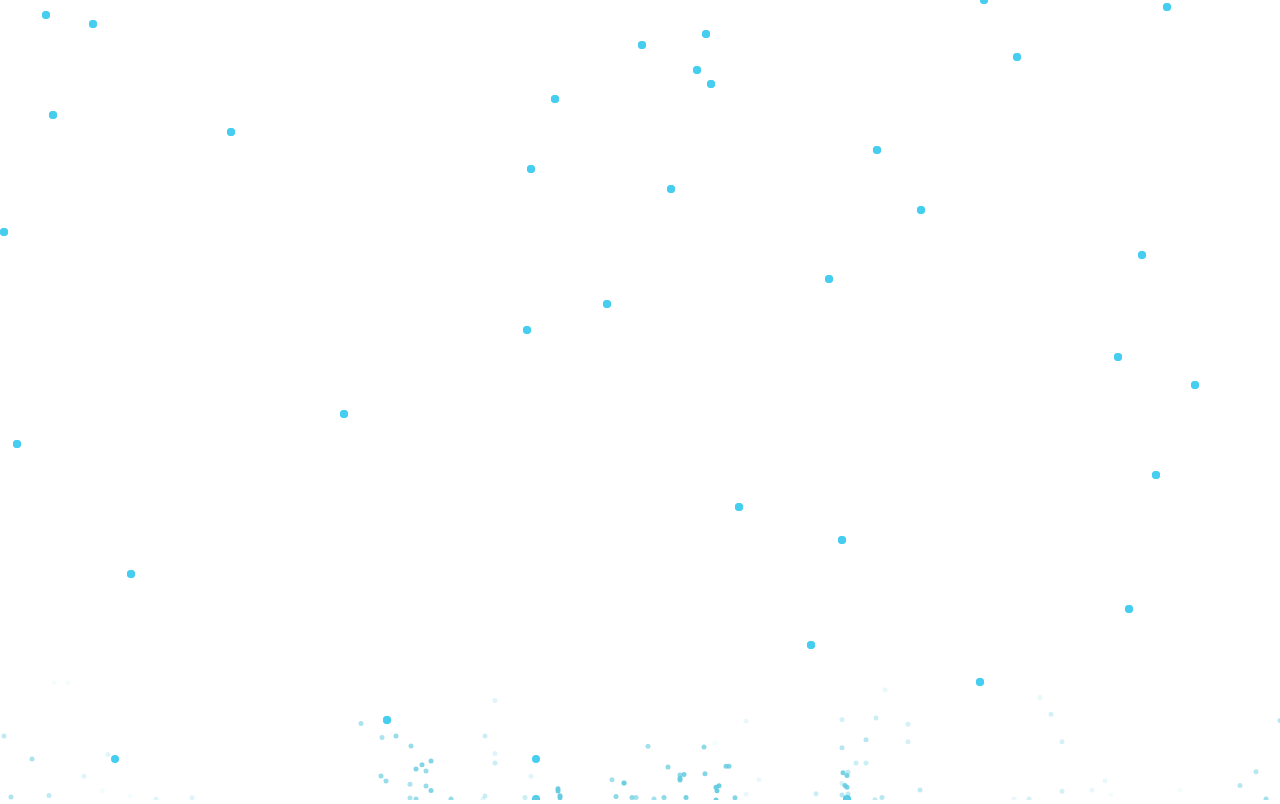
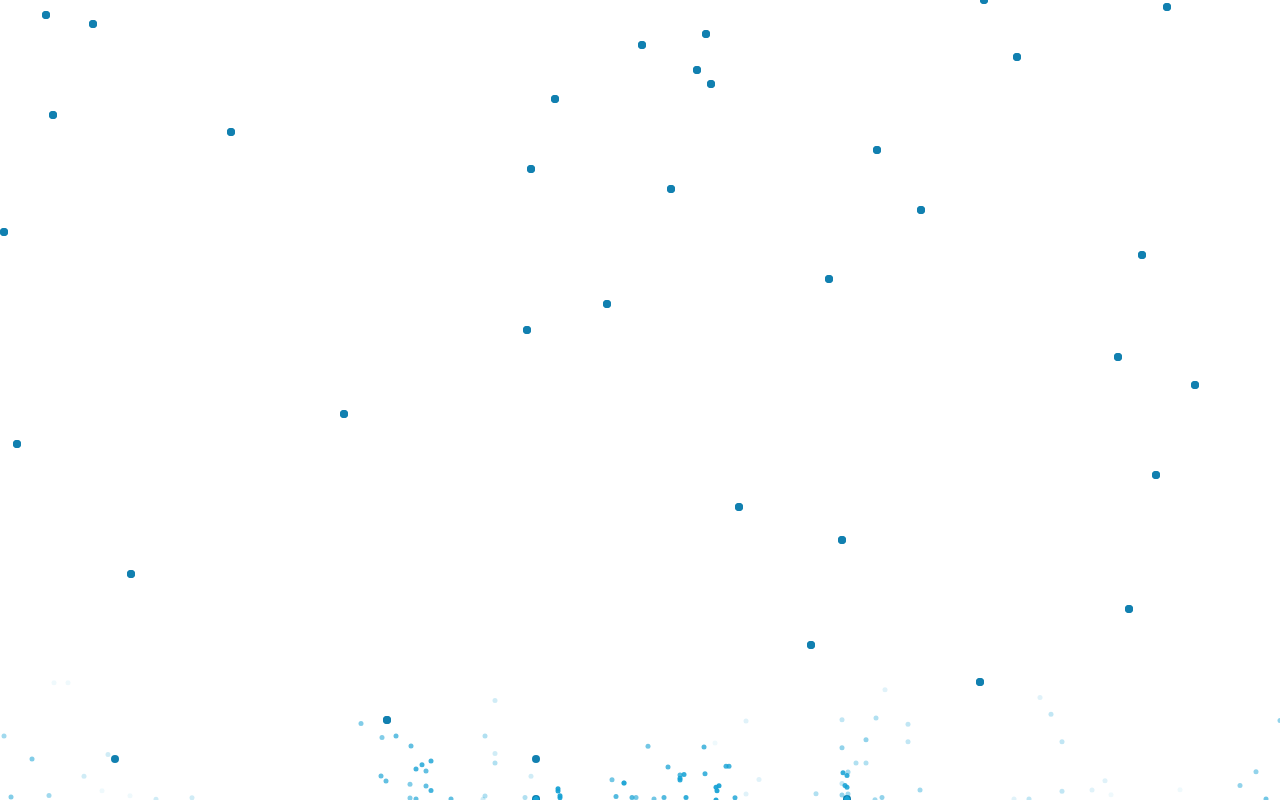
Before and after one commit to DJahvoe/rain-shower, a plain HTML site: page index.html in a window 1280 px wide. Drawn offline with Linux system fonts and the light colour scheme.

Commit message:
color modified

```diff
--- a/js/canvas.bundle.js
+++ b/js/canvas.bundle.js
@@ -124,7 +124,7 @@ var canvas = document.querySelector('canvas');
 var c = canvas.getContext('2d');
 canvas.width = innerWidth;
 canvas.height = innerHeight;
-var colors = ['#46cef0', '#62cbe0'];
+var colors = ['#1180b0', '#15a1d4'];
 var ticker = 0;
 var spawnRate = 1; // Event Listeners
 
```
Also changed, not shown: index.html (+0 -1 lines), 1 other file.
